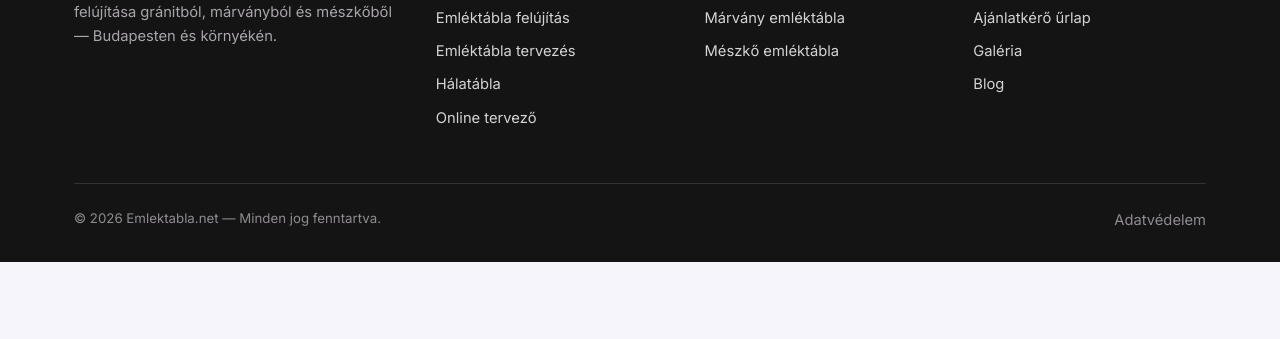
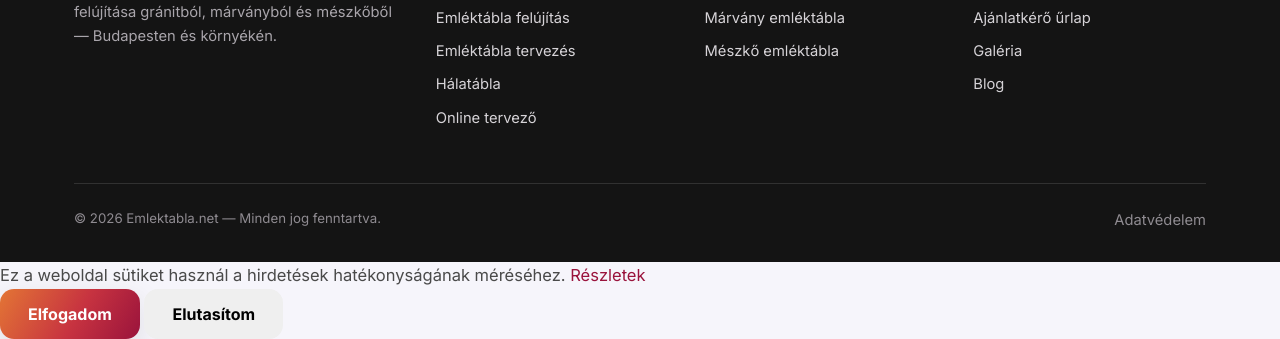
Before and after one commit to tradergibkey/emlektabla.net, a plain HTML site: page index.html in a window 1280 px wide. Shown: the part 7645-7984 px from the top of the page. Before the commit the page ends 7907 px from the top, so only its background shows below. Drawn offline with nearby package versions, Linux system fonts and the light colour scheme.

Commit message:
Add files via upload

```diff
--- a/index.html
+++ b/index.html
@@ -3,6 +3,7 @@
 <head>
 <meta charset="UTF-8">
 <meta name="viewport" content="width=device-width, initial-scale=1.0">
+<script src="/js/gtag-init.js"></script>
 <title>Emléktábla készítés és felújítás Budapesten | Emlektabla.net</title>
 <meta name="description" content="Egyedi emléktábla készítés gránitból, márványból és mészkőből Budapesten. Homokfúvott feliratok, gravírozás, emléktábla felújítás. Kérjen ajánlatot!">
 <link rel="canonical" href="https://emlektabla.net/">
@@ -548,6 +549,15 @@
   </div>
 </footer>
 
+<!-- Cookie consent banner -->
+<div id="cookie-banner" class="cookie-banner" role="dialog" aria-label="Süti beállítások">
+  <p>Ez a weboldal sütiket használ a hirdetések hatékonyságának méréséhez. <a href="/adatvedelem">Részletek</a></p>
+  <div class="cookie-btns">
+    <button onclick="grantConsent()" class="btn btn-primary cookie-btn">Elfogadom</button>
+    <button onclick="denyConsent()" class="btn cookie-btn cookie-deny">Elutasítom</button>
+  </div>
+</div>
+
 <script src="/js/scripts.js" defer></script>
 </body>
 </html>
```
